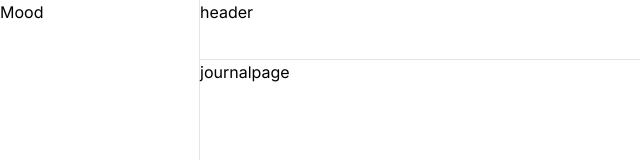
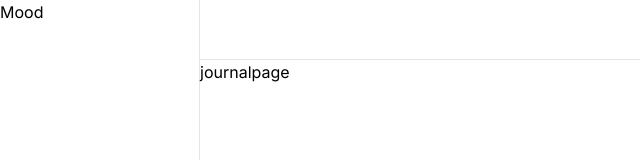
Before and after one commit to fredyzz/daily, a Next.js app: page /journal in a window 1280 px wide. Shown: the top 160 px of the page, without its empty margins (0-640 px from the left). Built offline with nearby package versions, Linux system fonts and the light colour scheme.

Commit message:
Add UserProfile widget

```diff
--- a/app/(dashboard)/layout.tsx
+++ b/app/(dashboard)/layout.tsx
@@ -1,3 +1,4 @@
+import { UserButton } from '@clerk/nextjs'
 import React from 'react'
 
 const DashboardLayout = ({ children }: { children: React.ReactNode }) => {
@@ -7,7 +8,11 @@ const DashboardLayout = ({ children }: { children: React.ReactNode }) => {
         Mood
       </aside>
       <div className="ml-[200px]">
-        <header className="h-[60px] border-b border-black/10">header</header>
+        <header className="h-[60px] border-b border-black/10">
+          <div className="h-full w-full px-6 flex items-center justify-end">
+            <UserButton />
+          </div>
+        </header>
         <div>{children}</div>
       </div>
     </div>
```
